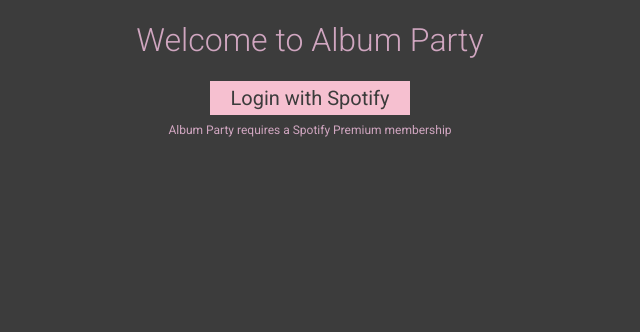
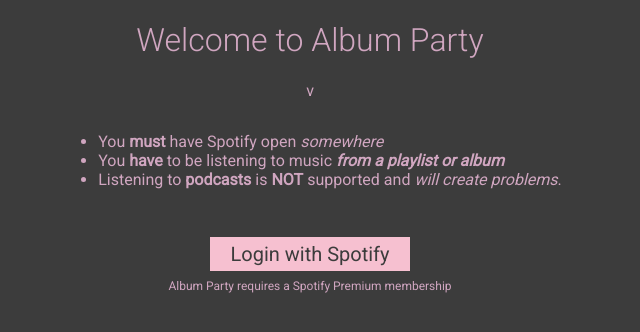
Before and after one commit to NguyenDytrich/AlbumParty, a Vue app in the folder client/: page /1 in a window 1280 px wide. Shown: the top 332 px of the page, without its empty margins (330-970 px from the left). Built offline with nearby package versions, Linux system fonts and the light colour scheme; no server answers.

Commit message:
Add guide for how to use app

```diff
--- a/client/src/App.vue
+++ b/client/src/App.vue
@@ -1,8 +1,22 @@
 <template>
   <div class="landing-container" v-if="!isAuth">
-    <h1>Welcome to Album Party</h1>
-    <a class="button lg" :href="loginUrl">Login with Spotify</a>
-    <p class="subtext">Album Party requires a Spotify Premium membership</p>
+    <div>
+      <h1>Welcome to Album Party</h1>
+      <p>v{{ version }}</p>
+    </div>
+    <div style="text-align: left; margin: auto; display: inline-block">
+      <ul>
+        <li>You <b>must</b> have Spotify open <i>somewhere</i></li>
+        <li>
+          You <b>have</b> to be listening to music <b><i>from a playlist or album</i></b>
+        </li>
+        <li>Listening to <b>podcasts</b> is <b>NOT</b> supported and <i>will create problems</i>.</li>
+      </ul>
+    </div>
+    <div style="margin-top: 2em">
+      <a class="button lg" :href="loginUrl">Login with Spotify</a>
+      <p class="subtext">Album Party requires a Spotify Premium membership</p>
+    </div>
   </div>
   <div v-else>
     <div class="app-container">
--- a/client/src/views/Party.vue
+++ b/client/src/views/Party.vue
@@ -41,7 +41,9 @@
   setup() {
     const router = useRouter();
     const route = useRoute();
-    const socket = io(baseUrl);
+    const socket = io('https://projects.dytrich-nguyen.com', {
+      path: process.env.VUE_APP_API_SOCKET_URL ?? '/socket.io',
+    });
     const store = useStore(key);
 
     const chat = ref([] as Msg[]);
--- /dev/null
+++ b/client/vue.config.js
@@ -0,0 +1,3 @@
+module.exports = {
+  publicPath: process.env.APP_BASE_PATH,
+};
```
